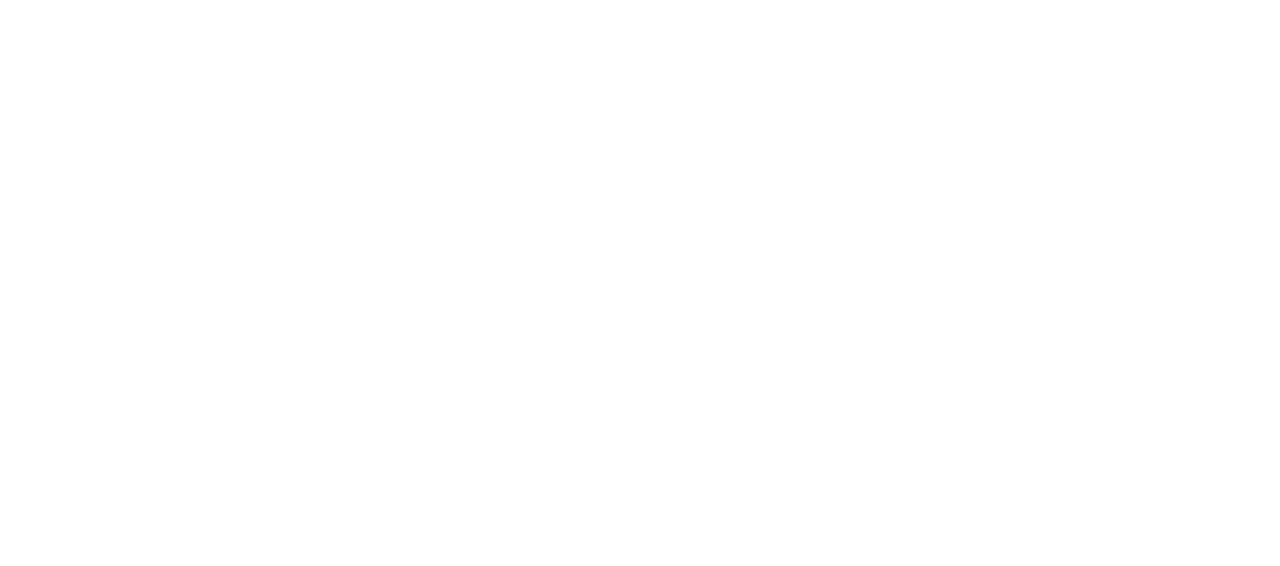
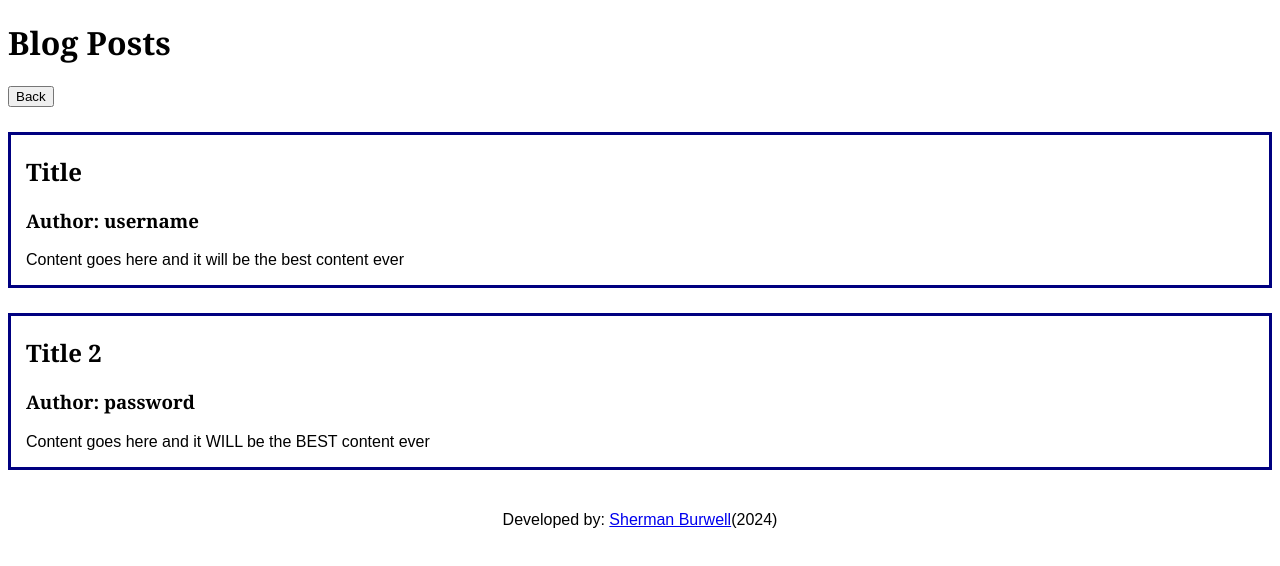
Before and after one commit to shermanburwell3/student-blog-site, a plain HTML site: page blog.html in a window 1280 px wide. Drawn offline with Linux system fonts and the light colour scheme.

Commit message:
Added code to js files for event listeners

```diff
--- a/assets/css/blog.css
+++ b/assets/css/blog.css
@@ -0,0 +1,12 @@
+section div {
+    border: navy;
+    border-style: solid;
+    background-color: white;
+    margin-top: 25px;
+    margin-bottom: 25px;
+
+}
+
+section div h2, section div h3, section div p {
+    margin-left: 15px;
+}
--- a/assets/css/styles.css
+++ b/assets/css/styles.css
@@ -7,6 +7,12 @@ h1, h2, h3 {
 }
 
 .blog-link {
-    margin-top: 25px;;
+    margin-top: 25px;
     margin-bottom: 25px;
+    margin-left: 15px;
 }
+
+footer {
+    display: flex;
+    justify-content: center;
+}
--- a/assets/js/blog.js
+++ b/assets/js/blog.js
@@ -0,0 +1,5 @@
+const backButton = document.getElementById('#back-button');
+
+backButton.addEventListener('click', function () {
+    // Go back to home page
+})
--- a/assets/js/logic.js
+++ b/assets/js/logic.js
@@ -0,0 +1 @@
+// Add light/dark mode logic here
--- a/blog.html
+++ b/blog.html
@@ -3,9 +3,34 @@
 <head>
     <meta charset="UTF-8">
     <meta name="viewport" content="width=device-width, initial-scale=1.0">
+    <link rel="stylesheet" href="assets/css/styles.css">
+    <link rel="stylesheet" href="assets/css/blog.css">
     <title>Marketing Blog - Posts</title>
 </head>
 <body>
+    <header>
+        <h1>Blog Posts</h1>
+        <button id="back-button" type="button">Back</button>
+    </header>
+    <!-- This is where the blog posts will go -->
+    <section class="posts">
+        <!-- Placeholder posts begin-->
+        <div>
+            <h2>Title</h2>
+            <h3>Author: username</h3>
+            <p>Content goes here and it will be the best content ever</p>
+        </div>
+        <div>
+            <h2>Title 2</h2>
+            <h3>Author: password</h3>
+            <p>Content goes here and it WILL be the BEST content ever</p>
+        </div>
+        <!-- Placeholder posts end -->
+
+    </section>
 
 </body>
+<footer>
+    <p>Developed by: <a href="https://shermanburwell3.github.io/professional-portfolio/">Sherman Burwell</a>(2024)</p>
+</footer>
 </html>
```
Also changed, not shown: assets/js/form.js (+7 -0 lines), index.html (+7 -4 lines).
